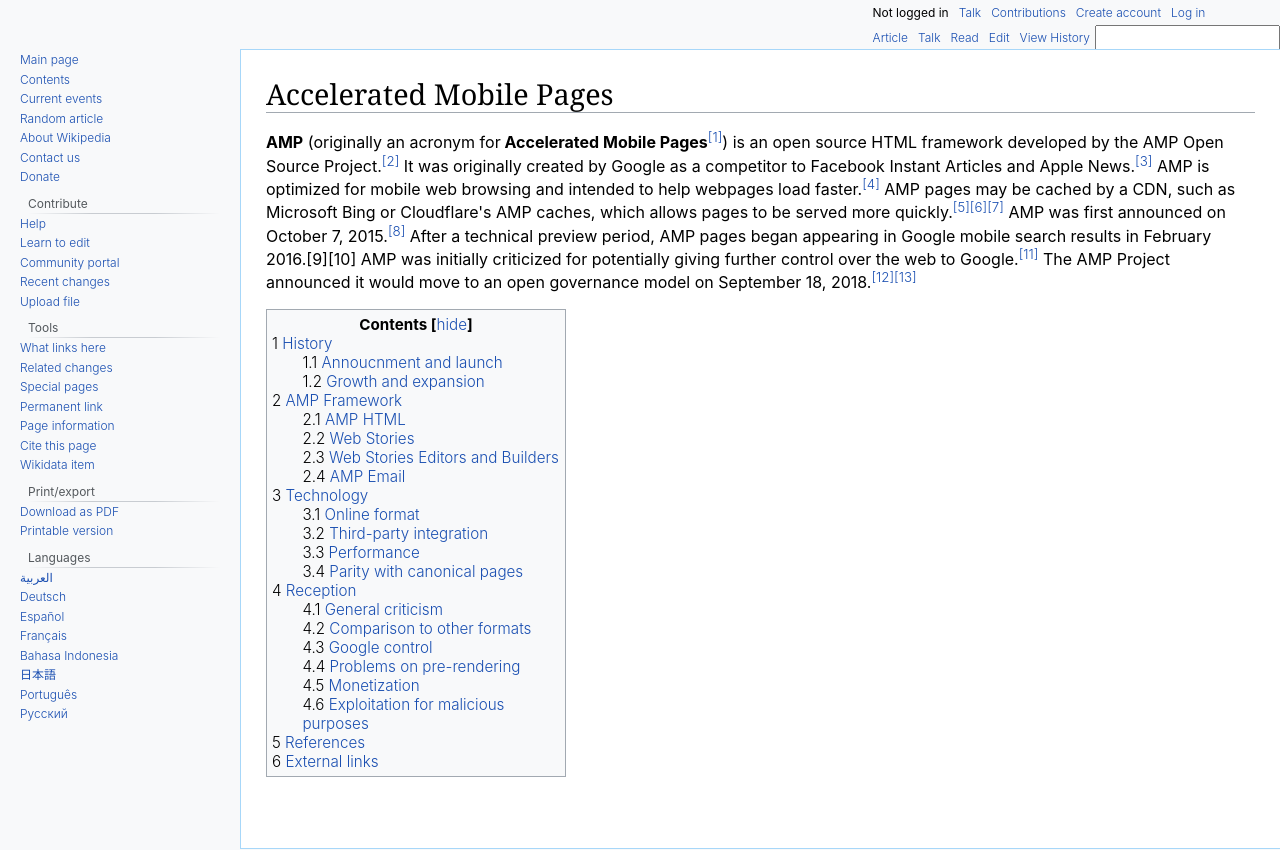
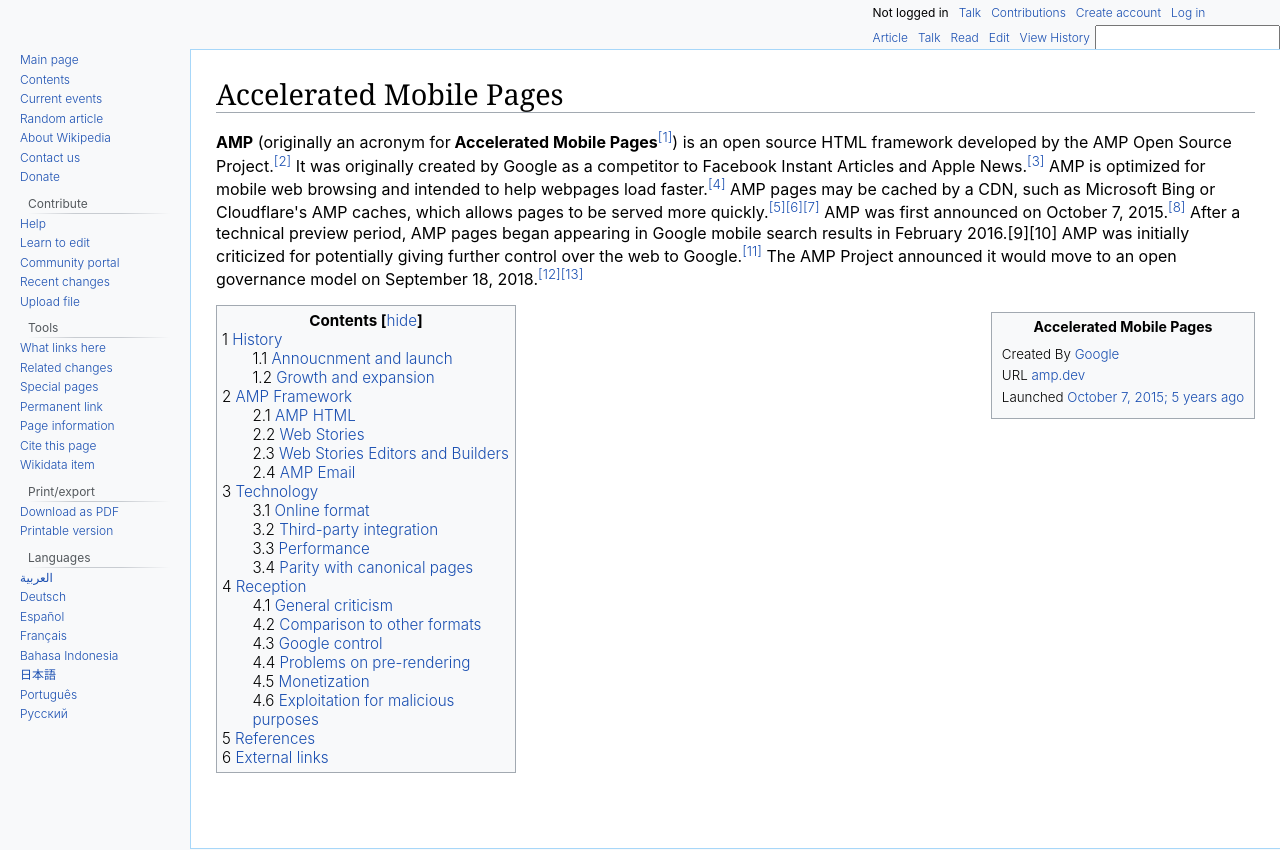
Before and after one commit to Kparine/amp-project, a Next.js app: page / in a window 1280 px wide. Built offline with nearby package versions, Linux system fonts and the light colour scheme.

Commit message:
Update toggle show/hide content

```diff
--- a/components/article.js
+++ b/components/article.js
@@ -1,4 +1,5 @@
 import Contents from "./contents";
+import InfoBox from "./infobox";
 const Article = () => {
 	return (
 		<>
@@ -26,6 +27,7 @@ const Article = () => {
 						would move to an open governance model on September 18, 2018.
 						<sup className="false-link">[12][13]</sup>
 					</p>
+					<InfoBox />
 					<Contents />
 				</div>
 			</div>
--- a/components/contents.js
+++ b/components/contents.js
@@ -3,9 +3,17 @@ const Contents = () => {
 		<>
 			<div className="article-anchor-container">
 				<div className="article-anchor-content">
-					<div className="content-label">
-						Contents [<span className="false-link">hide</span>]
+					<div className="content-label" id="your-target">
+						Contents [
+						<a className="false-link" id="off" href="#">
+							show
+						</a>
+						<a className="false-link" id="on" href="#your-target">
+							hide
+						</a>
+						]
 					</div>
+					<div className="control-me">
 						<div>
 							<a className="list-header false-link group-head">
 								<span className="bullet">1</span>
@@ -20,7 +28,6 @@ const Contents = () => {
 								</div>
 							</div>
 						</div>
-
 						<div>
 							<a className="list-header false-link group-head">
 								<div className="list-header false-link group-head">
@@ -44,7 +51,6 @@ const Contents = () => {
 								</div>
 							</div>
 						</div>
-
 						<div>
 							<a className="list-header false-link group-head">
 								<div className="list-header false-link group-head">
@@ -63,11 +69,11 @@ const Contents = () => {
 									<span className="bullet">3.3</span> Performance
 								</div>
 								<div className="false-link">
-								<span className="bullet">3.4</span> Parity with canonical pages
+									<span className="bullet">3.4</span> Parity with canonical
+									pages
 								</div>
 							</div>
 						</div>
-
 						<div>
 							<a className="list-header false-link group-head">
 								<div className="list-header false-link group-head">
@@ -80,7 +86,8 @@ const Contents = () => {
 									<span className="bullet">4.1</span> General criticism
 								</div>
 								<div className="false-link">
-								<span className="bullet">4.2</span> Comparison to other formats
+									<span className="bullet">4.2</span> Comparison to other
+									formats
 								</div>
 								<div className="false-link">
 									<span className="bullet">4.3</span> Google control
@@ -97,7 +104,6 @@ const Contents = () => {
 								</div>
 							</div>
 						</div>
-
 						<div className="list-header false-link">
 							<span className="bullet">5</span> References
 						</div>
@@ -106,7 +112,8 @@ const Contents = () => {
 						</div>
 					</div>
 				</div>
-			<style global jsx>
+			</div>
+			<style jsx>
 				{`
 				.article-anchor-container {
 					border: 1px solid #a2a9b1;
@@ -115,6 +122,27 @@ const Contents = () => {
 					font-size: 95%;
 					max-width: 300px;
 				}
+
+				#off {
+				display: none;
+				}
+
+				.control-me {
+				display: block;
+				}
+
+				#your-target:target ~ .control-me {
+				display: none;
+				}
+
+				#your-target:target #on {
+				display: none;
+				}
+
+				#your-target:target #off {
+				display: block;
+				}
+
 				.content-label {
 					display: flex;
 					justify-content: center;
--- /dev/null
+++ b/components/infobox.js
@@ -0,0 +1,70 @@
+const InfoBox = () => {
+	return (
+		<>
+			<div className="article-anchor-container">
+				<div className="content-label">Accelerated Mobile Pages</div>
+				<div className="article-anchor-content">
+					<table>
+						<tbody>
+							<a className="info-content-item false-link group-head">
+								<span className="bullet">Created By</span>
+								<span> Google</span>
+							</a>
+							<div className=" info-content-item false-link">
+								<span className="bullet">URL</span> amp.dev
+							</div>
+							<div className="info-content-item false-link">
+								<span className="bullet">Launched</span> October 7, 2015; 5
+								years ago
+							</div>
+						</tbody>
+					</table>
+				</div>
+			</div>
+
+			<style jsx>
+				{`
+				.article-anchor-container {
+					border: 1px solid #a2a9b1;
+					border-spacing: 3px;
+					background-color: #f8f9fa;
+					color: black;
+					margin: 0.5em 0 0.5em 1em;
+					padding: 0.2em;
+					float: right;
+					clear: right;
+					font-size: 88%;
+					line-height: 1.5em;
+				}
+				.article-anchor-content {
+					padding: 5px;
+					font-size: 95%;
+				}
+				.content-label {
+					display: flex;
+					justify-content: center;
+					font-weight: bolder;
+				}
+				tbody {
+					isplay: table-row-group;
+					vertical-align: middle;
+					border-color: inherit;
+				}
+				tr {
+					display: table-row;
+					vertical-align: inherit;
+					border-color: inherit;
+				}
+				.bullet {
+					color: #000;
+				}
+				.article-anchor-content{
+					font-size 95%;
+				}
+				`}
+			</style>
+		</>
+	);
+};
+
+export default InfoBox;
--- a/components/navbar.js
+++ b/components/navbar.js
@@ -6,7 +6,7 @@ const SideNavBar = () => {
 					<amp-img
 						alt="A view of the sea"
 						src="https://upload.wikimedia.org/wikipedia/commons/b/b3/Wikipedia-logo-v2-en.svg"
-						width="100px"
+						width="160px"
 						height="160px"
 						layout="responsive"
 					></amp-img>
@@ -74,7 +74,7 @@ const SideNavBar = () => {
 			<style jsx>{`
 				.sidebar-container {
 					min-height: 100vh;
-					min-width: 200px;
+					min-width: 150px;
 					margin: 0 20px;
 				}
 				.vector-portal {
```
Lines whose indentation alone changed are shown as unchanged.
